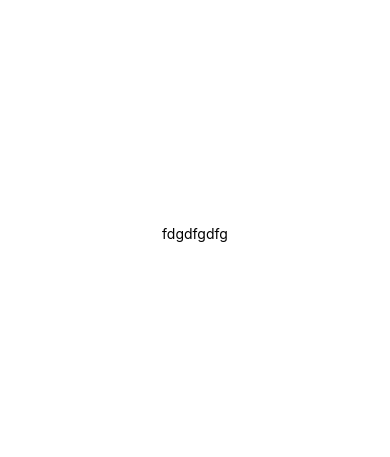
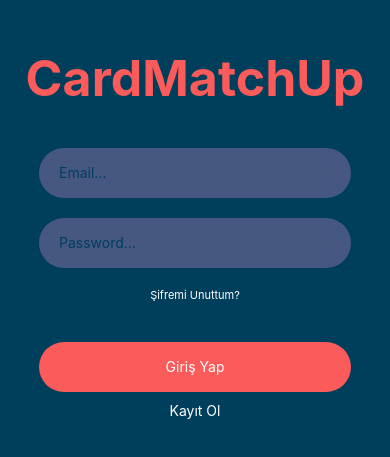
Before and after one commit to CardMatchUp/CardMatchUp, a React Native app: screen / in a window 390 px wide. Shown: the part 189-646 px from the top of the page. Built offline with nearby package versions, Linux system fonts and the light colour scheme.

Commit message:
Login ekrani tasarlandi

```diff
--- a/App.js
+++ b/App.js
@@ -1,15 +1,17 @@
 import { StatusBar } from 'expo-status-bar';
 import React from 'react';
 import { StyleSheet, Text, View } from 'react-native';
+import Login from "./screens/Login"
 
 export default function App() {
-  return (
-    <View style={styles.container}>
+  return ( <Login />
+    /*<View style={styles.container}>
       <Text>fdgdfgdfg</Text>
       <StatusBar style="auto" />
-    </View>
+    </View>*/
   );
 }
+
 
 const styles = StyleSheet.create({
   container: {
--- /dev/null
+++ b/screens/Login.js
@@ -0,0 +1,87 @@
+import React from 'react';
+import { StyleSheet, Text, View, TextInput, TouchableOpacity } from 'react-native';
+
+export default class Login extends React.Component { //App
+  state={
+    email:"",
+    password:""
+  }
+  render(){
+    return (
+      <View style={styles.container}>
+        <Text style={styles.logo}>CardMatchUp</Text>
+        <View style={styles.inputView} >
+          <TextInput
+            style={styles.inputText}
+            placeholder="Email..."
+            placeholderTextColor="#003f5c"
+            onChangeText={text => this.setState({email:text})}/>
+        </View>
+        <View style={styles.inputView} >
+          <TextInput
+            secureTextEntry
+            style={styles.inputText}
+            placeholder="Password..."
+            placeholderTextColor="#003f5c"
+            onChangeText={text => this.setState({password:text})}/>
+        </View>
+        <TouchableOpacity>
+          <Text style={styles.forgot}>Şifremi Unuttum?</Text>
+        </TouchableOpacity>
+        <TouchableOpacity style={styles.loginBtn}>
+          <Text style={styles.loginText}>Giriş Yap</Text>
+        </TouchableOpacity>
+        <TouchableOpacity>
+          <Text style={styles.loginText}>Kayıt Ol</Text>
+        </TouchableOpacity>
+
+
+      </View>
+    );
+  }
+}
+
+const styles = StyleSheet.create({
+  container: {
+    flex: 1,
+    backgroundColor: '#003f5c',
+    alignItems: 'center',
+    justifyContent: 'center',
+  },
+  logo:{
+    fontWeight:"bold",
+    fontSize:50,
+    color:"#fb5b5a",
+    marginBottom:40
+  },
+  inputView:{
+    width:"80%",
+    backgroundColor:"#465881",
+    borderRadius:25,
+    height:50,
+    marginBottom:20,
+    justifyContent:"center",
+    padding:20
+  },
+  inputText:{
+    height:50,
+    color:"white"
+  },
+  forgot:{
+    color:"white",
+    fontSize:11
+  },
+  loginBtn:{
+    width:"80%",
+    backgroundColor:"#fb5b5a",
+    borderRadius:25,
+    height:50,
+    alignItems:"center",
+    justifyContent:"center",
+    marginTop:40,
+    marginBottom:10
+  },
+  loginText:{
+    color:"white"
+  }
+});
```
